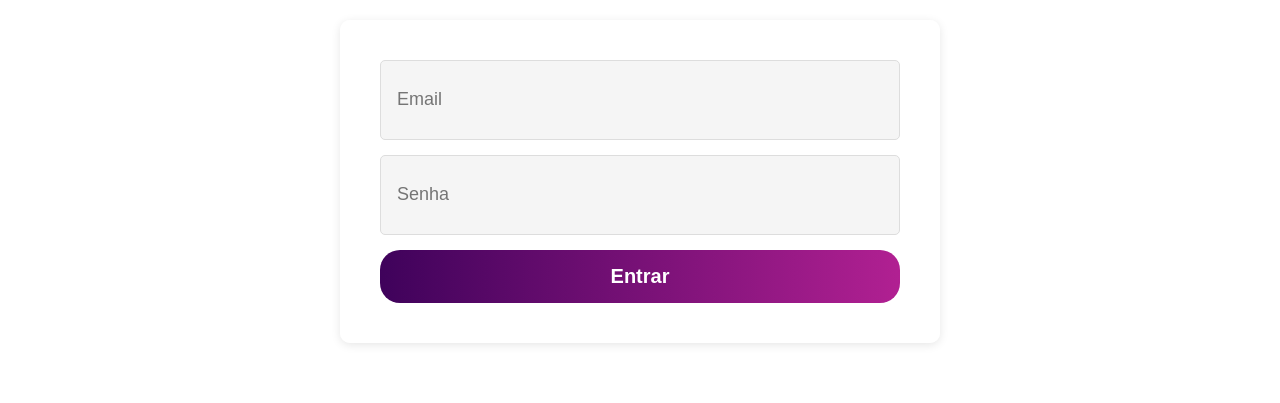
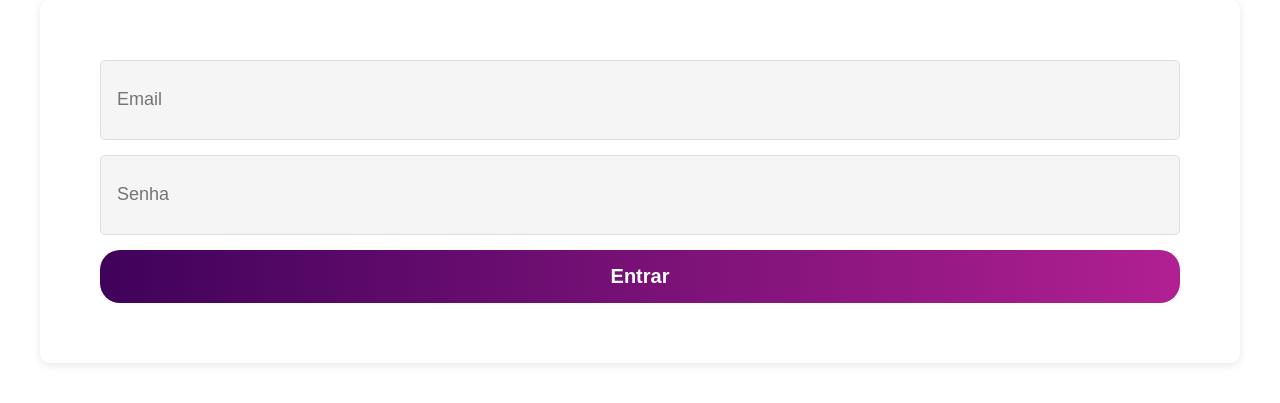
Before and after one commit to PedrosoEnzo/cripto, a React (Vite) app in the folder cripto-react/: page /login in a window 1280 px wide. Shown: the part 219-622 px from the top of the page. Built offline with nearby package versions, Linux system fonts and the light colour scheme.

Commit message:
Ajustando o responsivo da página de cadastro

```diff
--- a/cripto-react/src/pages/cadastro.css
+++ b/cripto-react/src/pages/cadastro.css
@@ -1,4 +1,4 @@
-/* Reset básico */
+
 * {
     margin: 0;
     padding: 0;
@@ -6,7 +6,6 @@
     font-family: Arial, sans-serif;
 }
 
-/* Centraliza tudo na tela */
 .tudo {
     display: flex;
     justify-content: center;
@@ -15,17 +14,17 @@
     background-color: #ffffff; /* Fundo branco */
 }
 
-.tudo h1 {
-}
+/*.tudo h1 {
+}*/
 
 /* Estilização do formulário */
 form {
     background: rgba(255, 255, 255, 0.9);
-    padding: 40px;
+    padding: 60px; /* Aumentado o padding para mais espaço interno */
     border-radius: 10px;
     box-shadow: 0 2px 10px rgba(0, 0, 0, 0.1);
-    max-width: 600px; /* Ajuste para a largura desejada */
-    width: 100%; /* Ou qualquer valor maior */
+    max-width: 1200px; /* Aumentado para uma largura maior */
+    width: 100%;
     text-align: center;
 }
 
@@ -87,3 +86,11 @@ p {
     margin-left: 75px;
     margin-bottom: 5px;
 }
+
+/*MObile*/
+@media (max-width: 768px) {
+    form {
+        padding: 40px;
+        max-width: 100%;
+    }
+}
```
